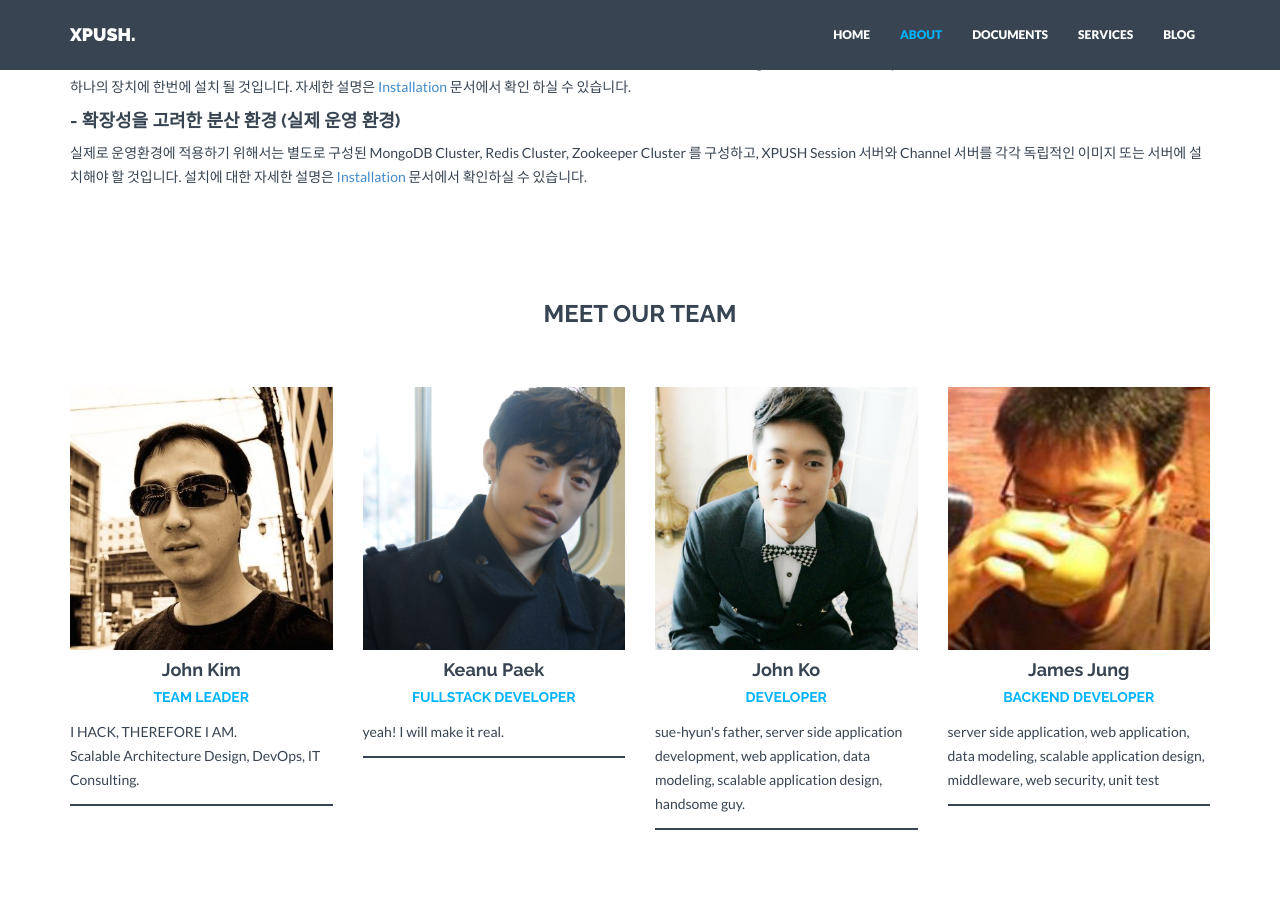
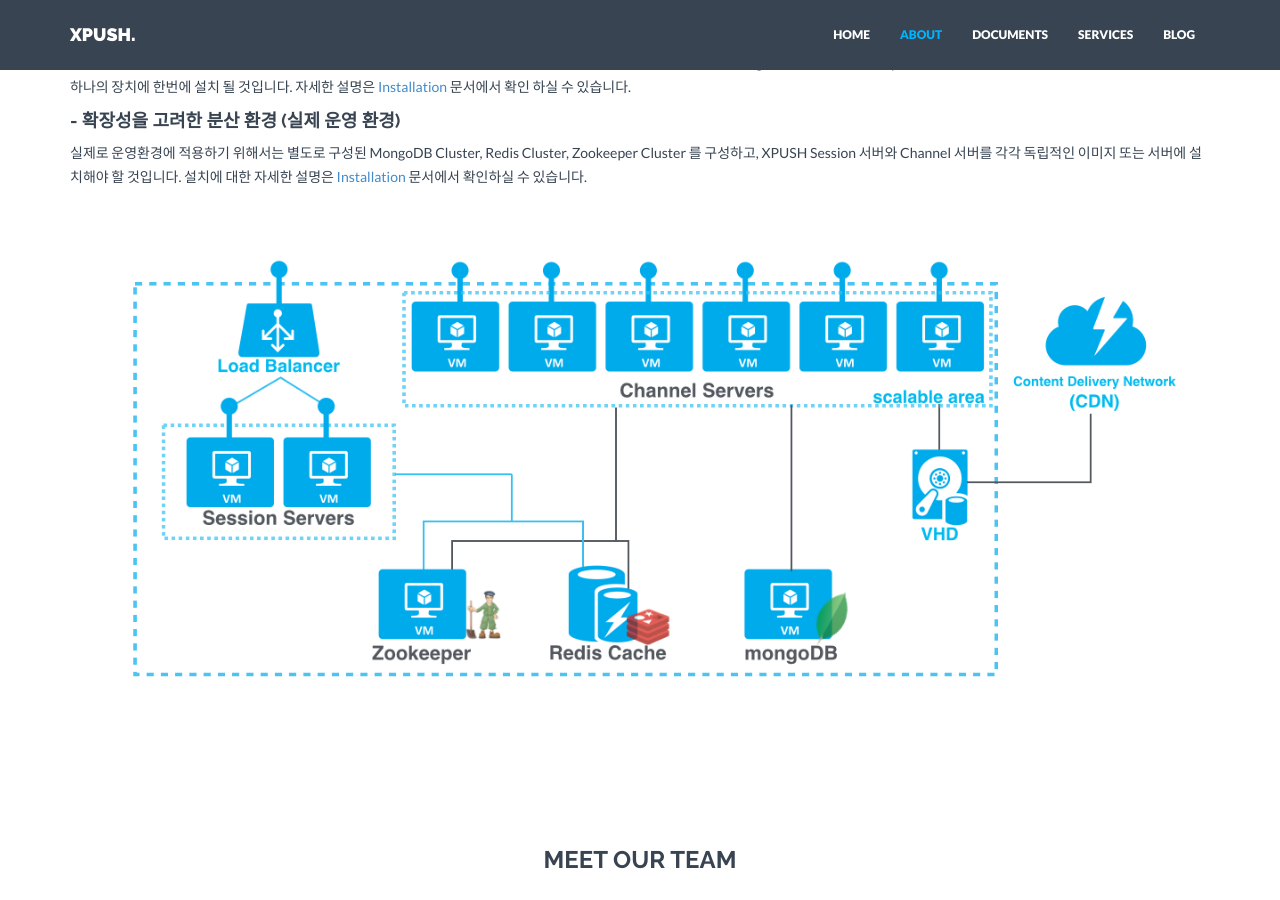
Before and after one commit to xpush/xpush.github.io, a Jekyll site: the page built from about/index.md, in a window 1280 px wide and 900 px high, scrolled down 2337 px. Built offline with Jekyll 4.4.1, drawn with Linux system fonts in a browser that asks for light colours; nearby versions of some CDN libraries.

Commit message:
add architecture design image on the about page

```diff
--- a/about/index.md
+++ b/about/index.md
@@ -67,3 +67,5 @@
 #### - 확장성을 고려한 분산 환경 (실제 운영 환경)
 
 실제로 운영환경에 적용하기 위해서는 별도로 구성된 MongoDB Cluster, Redis Cluster, Zookeeper Cluster 를 구성하고, XPUSH Session 서버와 Channel 서버를 각각 독립적인 이미지 또는 서버에 설치해야 할 것입니다. 설치에 대한 자세한 설명은 [Installation](/doc/installation) 문서에서 확인하실 수 있습니다.
+
+<img src="/about/resource/infra.png" width="100%" align="center">
```
Also changed, not shown: about/resource/infra.png (added).
